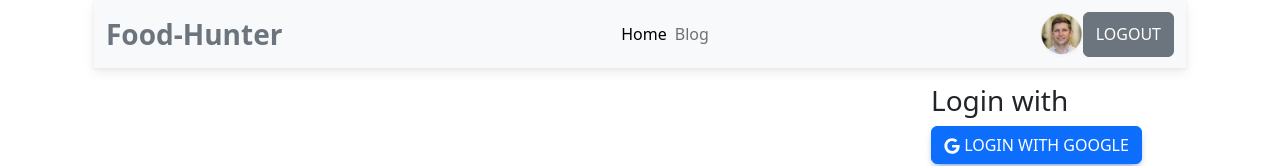
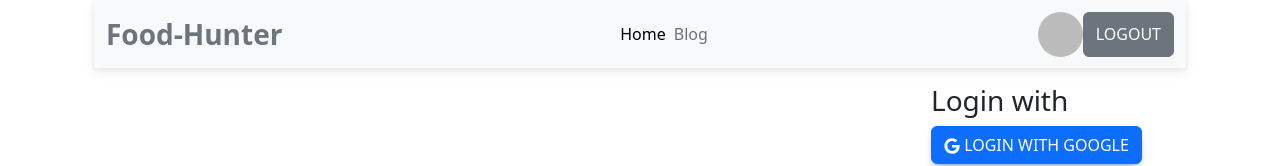
Before and after one commit to sakibbiswas/chef-recipe-client, a React (Vite) app: page /chef in a window 1280 px wide. Shown: the top 166 px of the page. Built offline with nearby package versions, Linux system fonts and the light colour scheme; no server answers; sample sign-in values are in the browser's storage.

Commit message:
displayName showed

```diff
--- a/src/shared/navbar/Header.jsx
+++ b/src/shared/navbar/Header.jsx
@@ -1,4 +1,4 @@
-import React, { useContext } from 'react';
+import React, { useContext, useState } from 'react';
 import { Button, Container, Image, Nav, Navbar } from 'react-bootstrap';
 import man from '../../../public/assets/man.png'
 import Slider from '../../slider/Slider';
@@ -7,6 +7,7 @@ import { Authcontext } from '../../providers/Authprovider';
 import Loginlayout from '../../layouts/Loginlayout';
 
 const Header = () => {
+
     const { user, logOut } = useContext(Authcontext)
     const handellogOut = () => {
         logOut()
@@ -15,6 +16,8 @@ const Header = () => {
                 console.log(error);
             })
     }
+
+
     return (
         <Container>
             <Navbar collapseOnSelect expand="lg" bg="light" variant="light">
@@ -30,9 +33,12 @@ const Header = () => {
                         </Nav>
                         <Nav>
                             {user &&
-                                <Image style={{ height: '45px' }} src={man} roundedCircle />
+                                <Image title={user.displayName} style={{ height: '45px' }} src={user.photoURL} roundedCircle />
+
 
                             }
+
+
 
                             {
                                 user ?
```
